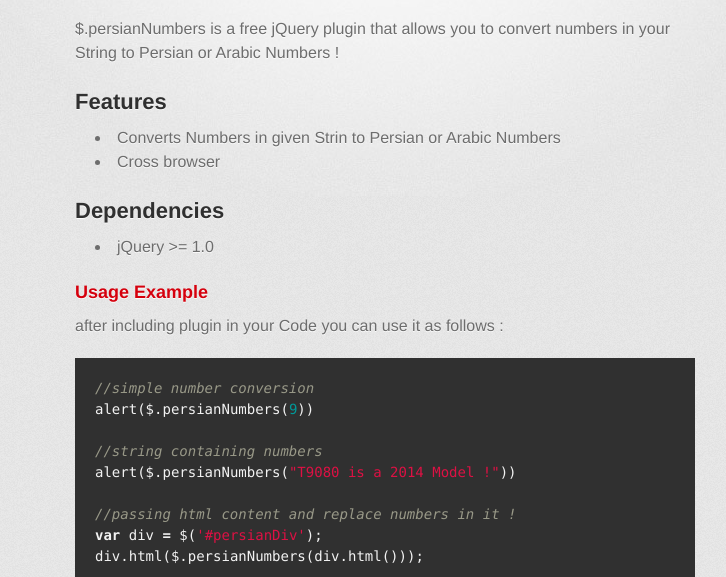
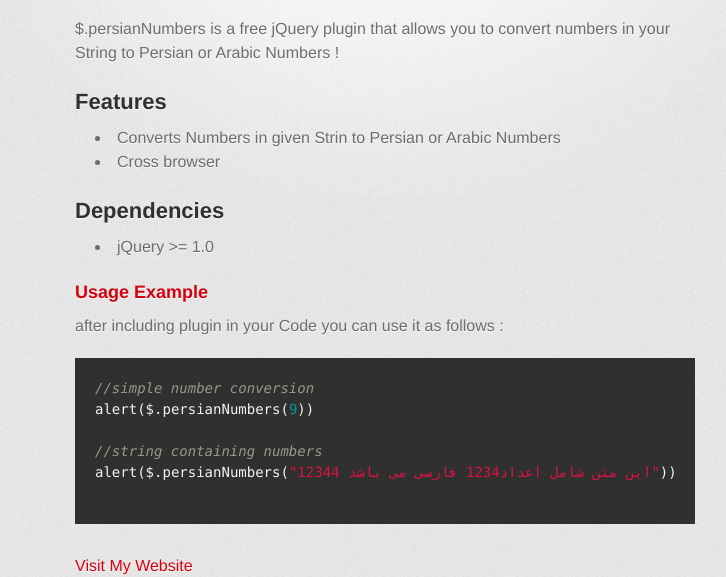
Before and after one commit to Maghrooni/persianNumbers, a plain HTML site: page index.html in a window 1280 px wide. Shown: the part 377-954 px from the top of the page, without its empty margins (255-981 px from the left). Drawn offline with Linux system fonts and the light colour scheme; a web font is replaced by a local one.

```diff
--- a/index.html
+++ b/index.html
@@ -58,11 +58,8 @@
 <span class="nx">alert</span><span class="p">(</span><span class="nx">$</span><span class="p">.</span><span class="nx">persianNumbers</span><span class="p">(</span><span class="mi">9</span><span class="p">))</span>
 
 <span class="c1">//string containing numbers</span>
-<span class="nx">alert</span><span class="p">(</span><span class="nx">$</span><span class="p">.</span><span class="nx">persianNumbers</span><span class="p">(</span><span class="s2">"T9080 is a 2014 Model !"</span><span class="p">))</span>
+<span class="nx">alert</span><span class="p">(</span><span class="nx">$</span><span class="p">.</span><span class="nx">persianNumbers</span><span class="p">(</span><span class="s2">"این متن شامل اعداد1234 فارسی می باشد 12344"</span><span class="p">))</span>
 
-<span class="c1">//passing html content and replace numbers in it ! </span>
-<span class="kd">var</span> <span class="nx">div</span> <span class="o">=</span> <span class="nx">$</span><span class="p">(</span><span class="s1">'#persianDiv'</span><span class="p">);</span>
-<span class="nx">div</span><span class="p">.</span><span class="nx">html</span><span class="p">(</span><span class="nx">$</span><span class="p">.</span><span class="nx">persianNumbers</span><span class="p">(</span><span class="nx">div</span><span class="p">.</span><span class="nx">html</span><span class="p">()));</span>
 </pre></div>
 
 <p><a href="http://www.maghrooni.ir">Visit My Website</a></p>
```
Also changed, not shown: params.json (+1 -1 lines).
